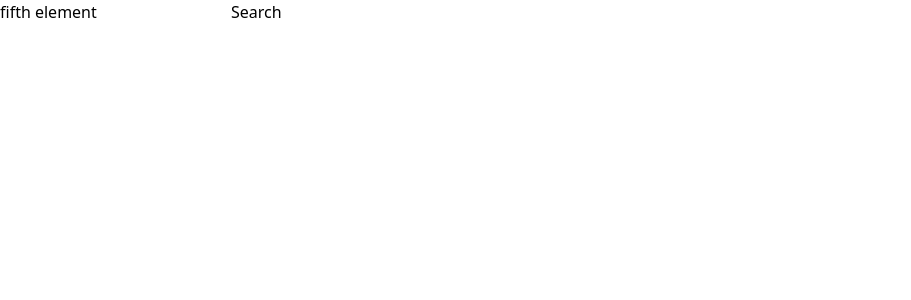
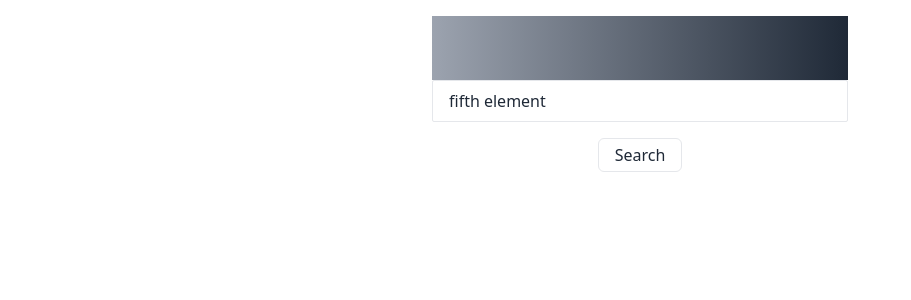
Before and after one commit to maxzz/giffy, a React (Vite) app: page / in a window 1280 px wide. Shown: the top 300 px of the page, without its empty margins (0-911 px from the left). Built offline with nearby package versions, Linux system fonts and the light colour scheme.

Commit message:
WIP: Tech stack update. 4. styling w/ TailwindCSS

```diff
--- a/src/hooked-serach.tsx
+++ b/src/hooked-serach.tsx
@@ -33,15 +33,18 @@ export default function HookedSearch() {
     const [results, loading] = useGiphy(query);
 
     return (
-        <div>
+        <div className="container max-w-md mx-auto p-4">
+            <div className="h-16 bg-gradient-to-r from-gray-400 to-gray-800"></div>
             <form
+                className="flex flex-col"
                 onSubmit={e => {
                     e.preventDefault();
                     setQuery(search);
                 }}
             >
-                <input value={search} onChange={e => setSearch(e.target.value)} placeholder="What GIF to search for" />
-                <button>Search</button>
+                <input className="px-4 py-2 border rounded-sm text-gray-800"
+                    value={search} onChange={e => setSearch(e.target.value)} placeholder="What GIF to search for" />
+                <button className="self-center mt-4 px-4 py-1 border rounded-md text-gray-800">Search</button>
             </form>
 
             {loading
--- a/src/index.tsx
+++ b/src/index.tsx
@@ -6,9 +6,7 @@ import HookedSearch from './hooked-serach';
 function App() {
     return (
         <StrictMode>
-            <div>
-                <HookedSearch />
-            </div>
+            <HookedSearch />
         </StrictMode>
     );
 }
--- a/src/styles/index.css
+++ b/src/styles/index.css
@@ -2,7 +2,7 @@
 @tailwind components;
 @tailwind utilities;
 
-.container {
+/* .container {
     display: grid;
     grid-gap: .4em;
     grid-template-columns: repeat(auto-fit, minmax(200px, 1fr));
@@ -13,4 +13,4 @@
 .container video {
     max-width: 200px;
     max-height: 200px;
-}
+} */
```
